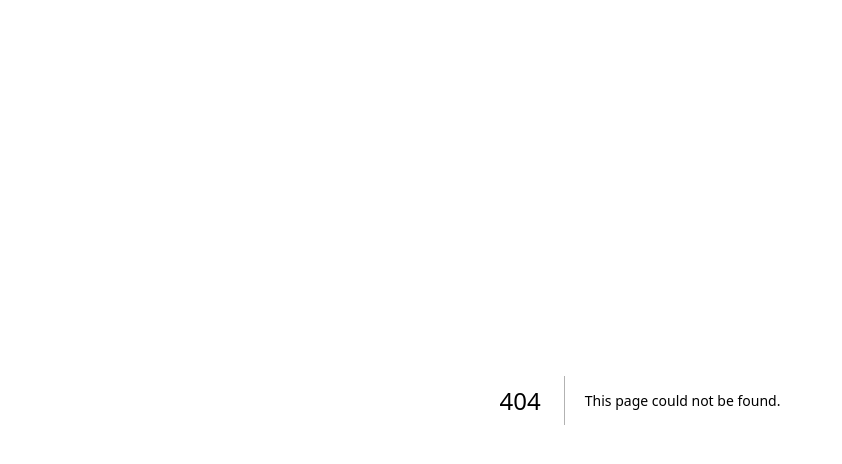
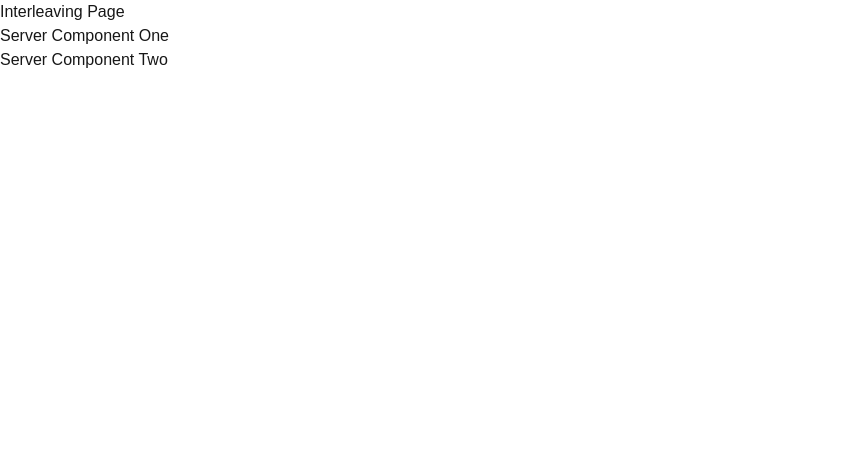
Before and after one commit to Shinia-Gupta/NextJS_RenderingDemo, a Next.js app: page /interleaving in a window 1280 px wide. Before the commit this address had no page. Shown: the top 464 px of the page, without its empty margins (0-842 px from the left). Built offline with nearby package versions, Linux system fonts and the light colour scheme.

Commit message:
interleaving components - 1. Server within a server compoonent

```diff
--- /dev/null
+++ b/src/app/interleaving/page.tsx
@@ -0,0 +1,10 @@
+import { ServerComponentOne } from "@/src/components/server-component-one";
+
+export default function InterleavingPage() {
+  return (
+    <div>
+      <h1>Interleaving Page</h1>
+      <ServerComponentOne />
+    </div>
+  );
+}
--- /dev/null
+++ b/src/components/server-component-one.tsx
@@ -0,0 +1,12 @@
+import fs from 'fs'
+import { ServerComponentTwo } from './server-component-two';
+
+export const ServerComponentOne = () => {
+    fs.readFileSync('src/components/server-component-one.tsx', 'utf8'); // Server-only API usage
+  return (
+    <>
+  <div>Server Component One</div>
+  <ServerComponentTwo/>
+</>
+);
+}
--- /dev/null
+++ b/src/components/server-component-two.tsx
@@ -0,0 +1,11 @@
+import fs from 'fs'
+
+export const ServerComponentTwo = () => {
+    fs.readFileSync('src/components/server-component-two.tsx', 'utf8'); // Server-only API usage
+  return (
+    <>
+  <div>Server Component Two</div>
+
+</>
+);
+}
```
